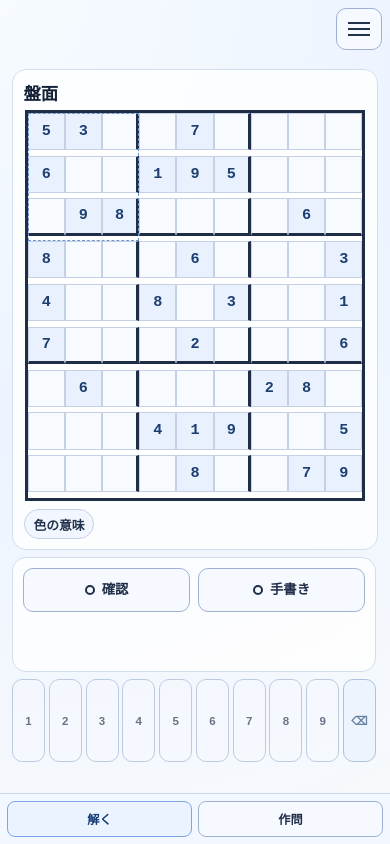
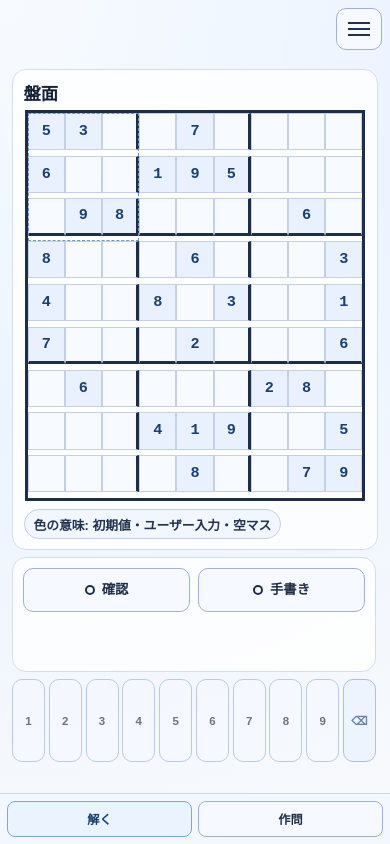
Before and after one commit to shgnaka/sudoku-display, a React (Vite) app: page /#/solve in a window 390 px wide. Built offline with nearby package versions, Linux system fonts and the light colour scheme.

Commit message:
Clarify mobile legend summary text and update test

```diff
--- a/src/pages/solve/SolveBoardPanel.tsx
+++ b/src/pages/solve/SolveBoardPanel.tsx
@@ -83,7 +83,7 @@ export function SolveBoardPanel({
         onToggle={(event) => setIsLegendOpen(event.currentTarget.open)}
         open={isLegendOpen}
       >
-        <summary className="solve-legend-summary">色の意味</summary>
+        <summary className="solve-legend-summary">色の意味: 初期値・ユーザー入力・空マス</summary>
         <div className="solve-legend-items">
           <span className="legend-item legend-given">初期値</span>
           <span className="legend-item legend-user">ユーザー入力</span>
```
Also changed, not shown: 1 other file (tests, documents, lock files or other folders).
